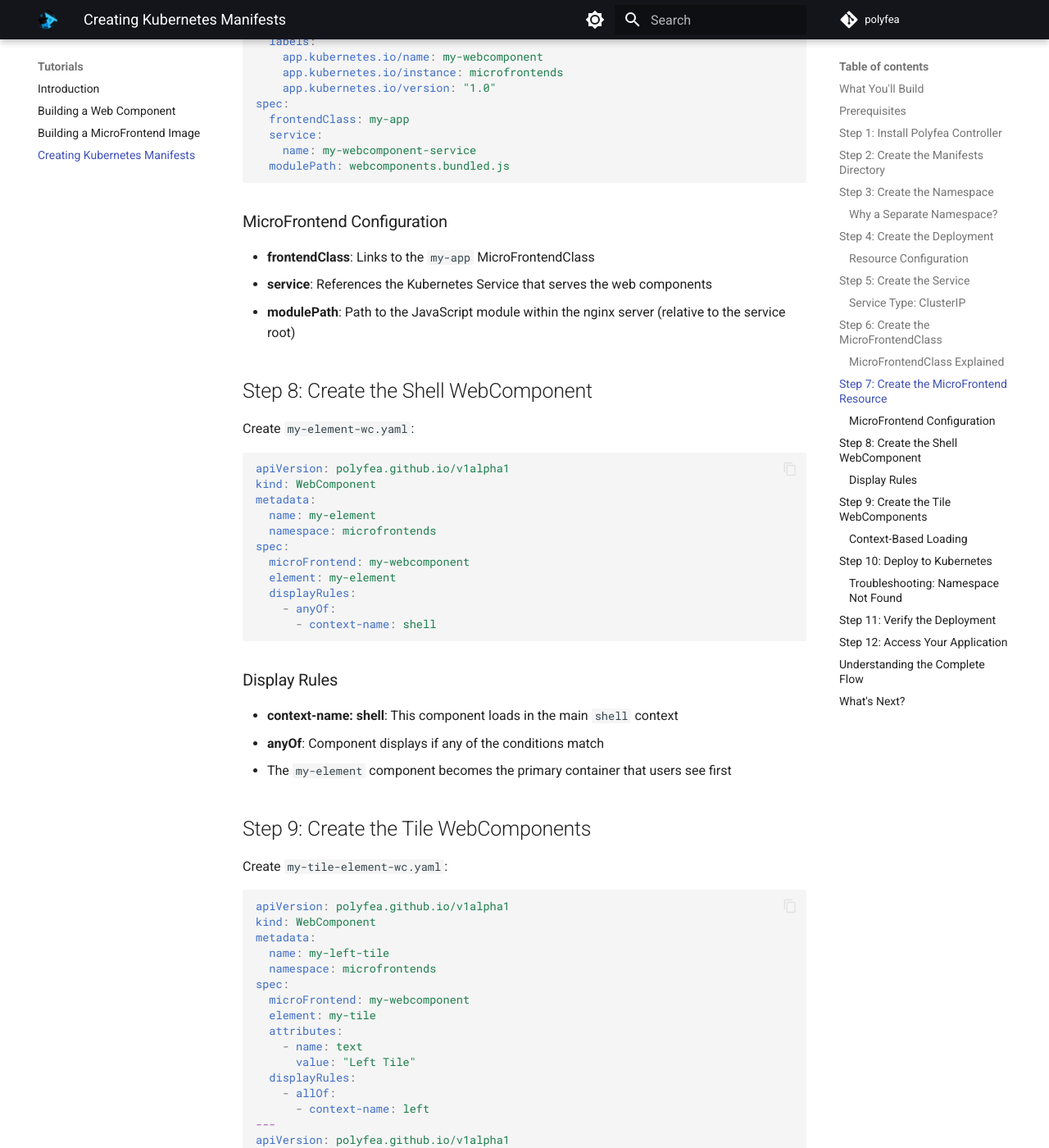
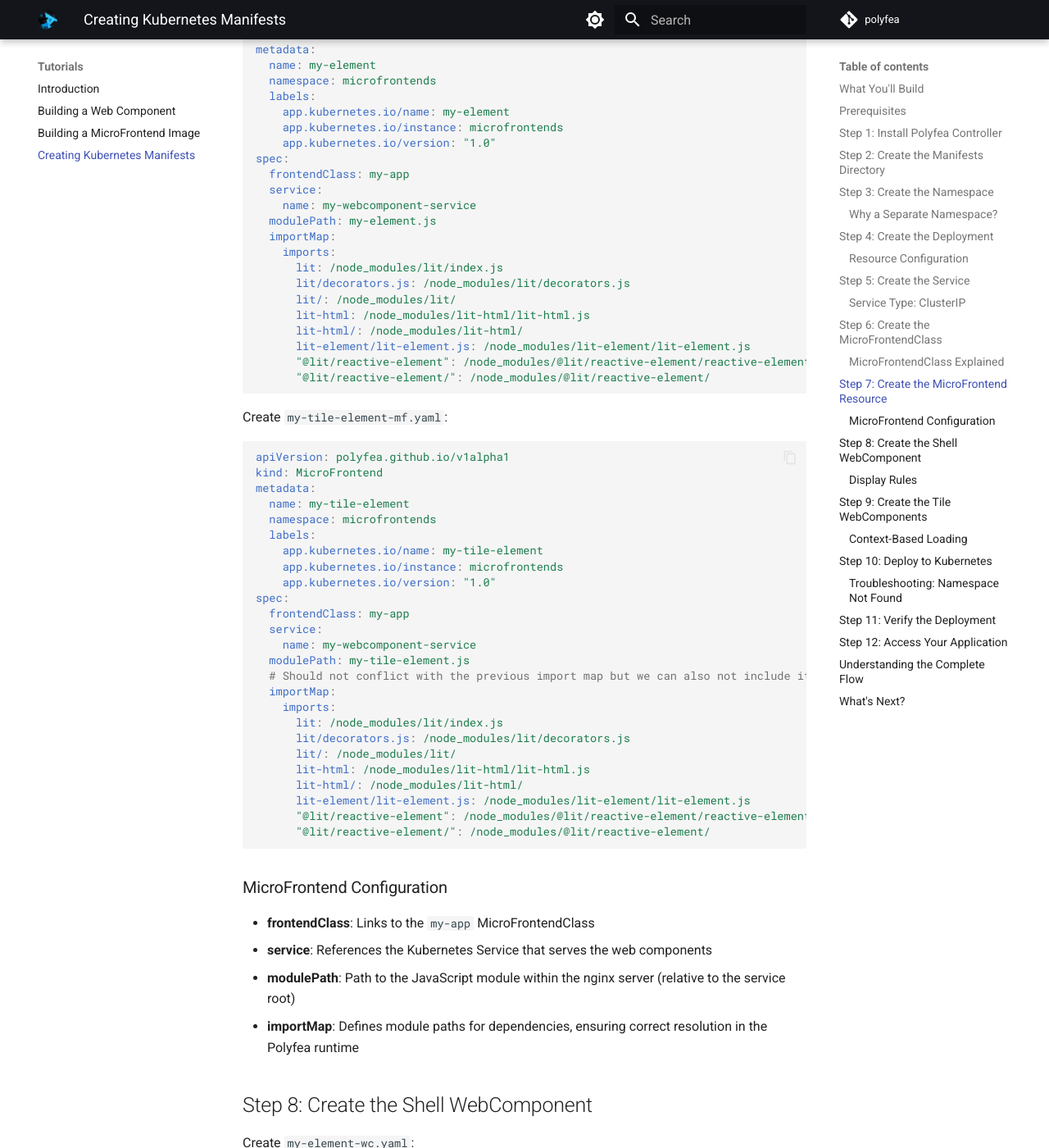
Before and after one commit to polyfea/documentation, an MkDocs documentation site: the page built from docs/tutorials/k8s-manifests.md, in a window 1280 px wide and 1400 px high, scrolled down 4091 px. Shown: the whole window at 82% size. Built offline with MkDocs 1.6.1 and Material for MkDocs 9.7.7, drawn with Linux system fonts in a browser that asks for light colours; some of the changed text lies outside the part shown.

Commit message:
Update tutorial to use import maps (#1)

````diff
--- a/docs/tutorials/k8s-manifests.md
+++ b/docs/tutorials/k8s-manifests.md
@@ -146,7 +146,7 @@ metadata:
 spec:
   baseUri: "/myapp"
   title: "My Application"
-  cspHeader: "default-src 'none'; script-src 'self'; style-src 'self'; connect-src 'self'; img-src 'self' data:; font-src 'self'; frame-src 'none'; object-src 'none'; base-uri 'self'; form-action 'self'"
+  cspHeader: "default-src 'none'; script-src 'self' 'unsafe-inline'; style-src 'self' 'unsafe-inline'; connect-src 'self'; img-src 'self' data:; font-src 'self'; frame-src 'none'; object-src 'none'; base-uri 'self'; form-action 'self'"
 ```
 
 ### MicroFrontendClass Explained
@@ -160,30 +160,74 @@ spec:
 
 ## Step 7: Create the MicroFrontend Resource
 
+We didn't do any bundling in this tutorial, so we'll create two MicroFrontend resources for each of our web components.
+
 Create `my-element-mf.yaml`:
 
 ```yaml
 apiVersion: polyfea.github.io/v1alpha1
 kind: MicroFrontend
 metadata:
-  name: my-webcomponent
+  name: my-element
   namespace: microfrontends
   labels:
-    app.kubernetes.io/name: my-webcomponent
+    app.kubernetes.io/name: my-element
     app.kubernetes.io/instance: microfrontends
     app.kubernetes.io/version: "1.0"
 spec:
   frontendClass: my-app
   service:
     name: my-webcomponent-service
-  modulePath: webcomponents.bundled.js
+  modulePath: my-element.js
+  importMap:
+    imports:
+      lit: /node_modules/lit/index.js
+      lit/decorators.js: /node_modules/lit/decorators.js
+      lit/: /node_modules/lit/
+      lit-html: /node_modules/lit-html/lit-html.js
+      lit-html/: /node_modules/lit-html/
+      lit-element/lit-element.js: /node_modules/lit-element/lit-element.js
+      "@lit/reactive-element": /node_modules/@lit/reactive-element/reactive-element.js
+      "@lit/reactive-element/": /node_modules/@lit/reactive-element/
 ```
+
+Create `my-tile-element-mf.yaml`:
+
+```yaml
+apiVersion: polyfea.github.io/v1alpha1
+kind: MicroFrontend
+metadata:
+  name: my-tile-element
+  namespace: microfrontends
+  labels:
+    app.kubernetes.io/name: my-tile-element
+    app.kubernetes.io/instance: microfrontends
+    app.kubernetes.io/version: "1.0"
+spec:
+  frontendClass: my-app
+  service:
+    name: my-webcomponent-service
+  modulePath: my-tile-element.js
+  # Should not conflict with the previous import map but we can also not include it as it is already defined
+  importMap:
+    imports:
+      lit: /node_modules/lit/index.js
+      lit/decorators.js: /node_modules/lit/decorators.js
+      lit/: /node_modules/lit/
+      lit-html: /node_modules/lit-html/lit-html.js
+      lit-html/: /node_modules/lit-html/
+      lit-element/lit-element.js: /node_modules/lit-element/lit-element.js
+      "@lit/reactive-element": /node_modules/@lit/reactive-element/reactive-element.js
+      "@lit/reactive-element/": /node_modules/@lit/reactive-element/
+```
+
 
 ### MicroFrontend Configuration
 
 - **frontendClass**: Links to the `my-app` MicroFrontendClass
 - **service**: References the Kubernetes Service that serves the web components
 - **modulePath**: Path to the JavaScript module within the nginx server (relative to the service root)
+- **importMap**: Defines module paths for dependencies, ensuring correct resolution in the Polyfea runtime
 
 ## Step 8: Create the Shell WebComponent
 
@@ -196,7 +240,7 @@ metadata:
   name: my-element
   namespace: microfrontends
 spec:
-  microFrontend: my-webcomponent
+  microFrontend: my-element
   element: my-element
   displayRules:
     - anyOf:
@@ -220,7 +264,7 @@ metadata:
   name: my-left-tile
   namespace: microfrontends
 spec:
-  microFrontend: my-webcomponent
+  microFrontend: my-tile-element
   element: my-tile
   attributes:
     - name: text
@@ -235,7 +279,7 @@ metadata:
   name: my-right-tile
   namespace: microfrontends
 spec:
-  microFrontend: my-webcomponent
+  microFrontend: my-tile-element
   element: my-tile
   attributes:
     - name: text
````
Also changed, not shown: docs/tutorials/docker-image.md (+13 -1 lines), docs/tutorials/webcomponents.md (+3 -54 lines).
